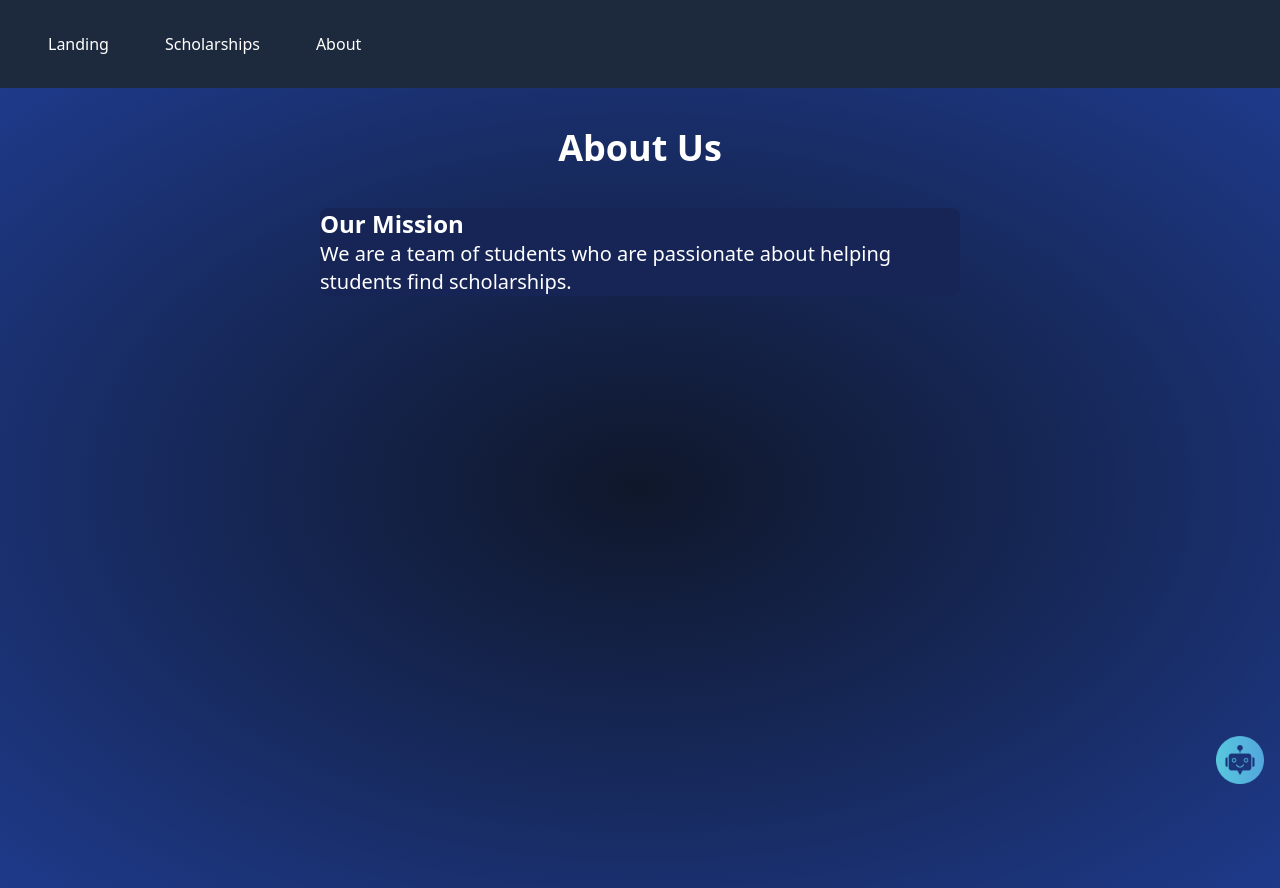
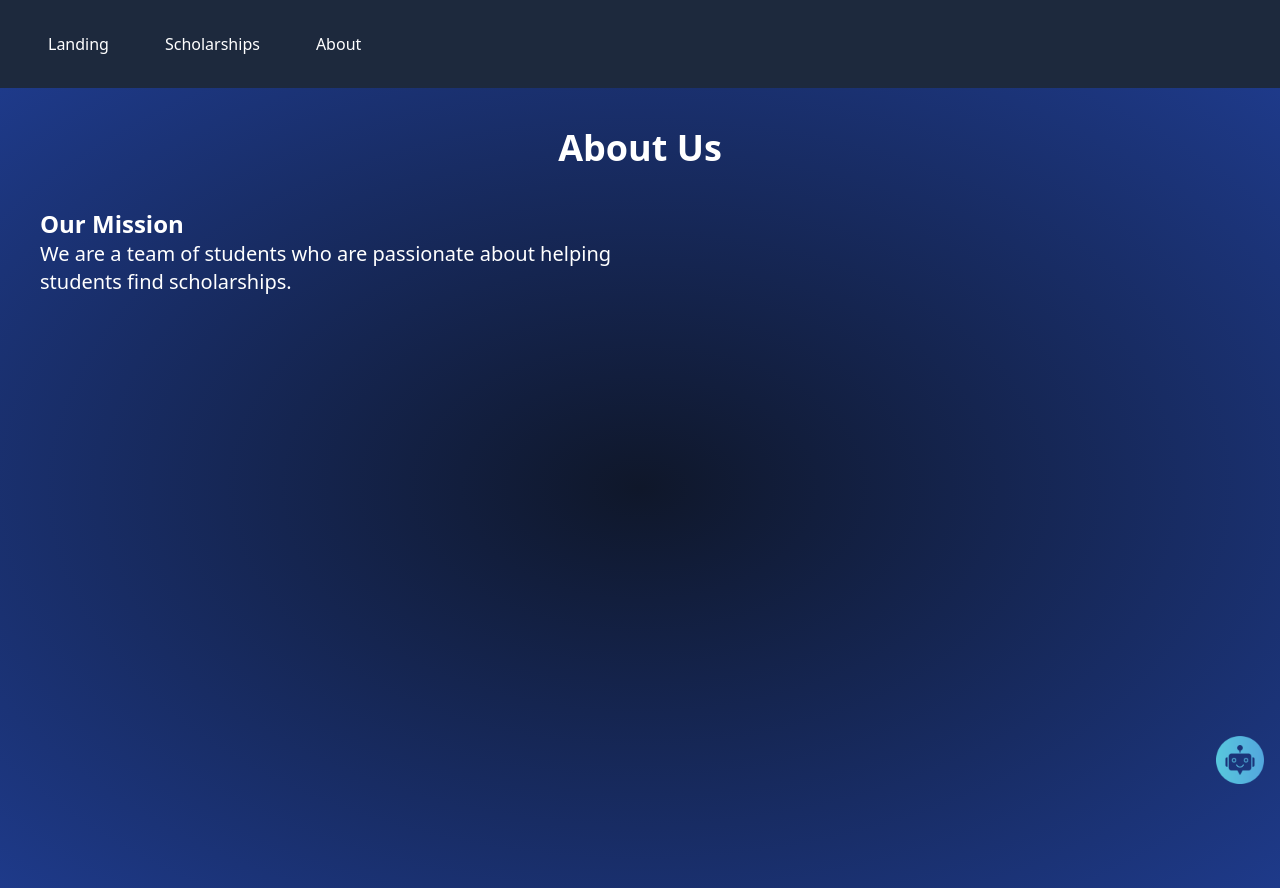
Before and after one commit to DerrickThrower/Stellarship, a React (Vite) app: page /about in a window 1280 px wide. Built offline with nearby package versions, Linux system fonts and the light colour scheme.

Commit message:
about page

```diff
--- a/src/pages/RealAbout.tsx
+++ b/src/pages/RealAbout.tsx
@@ -13,10 +13,19 @@ const about = () => {
 
       <h1 className=' pt-10 text-4xl font-bold text-white text-center '>About Us</h1>
 
-      <div className='flex justify-center items-center pt-10 text-white'>
-        <div className='w-1/2 h-1/2 bg-blue-950 rounded-lg'>
+      <div className='flex justify-center items-center pt-10 text-white px-10'>
+        <div className='w-1/2 h-1/2  rounded-lg'>
           <h2 className='text-2xl font-bold'>Our Mission</h2>
           <p className='text-xl'>We are a team of students who are passionate about helping students find scholarships.</p>
+        </div>
+
+        <div className='w-1/2 h-1/2  rounded-lg'>
+
+
+
+
+
+
         </div>
       </div>
 
```
